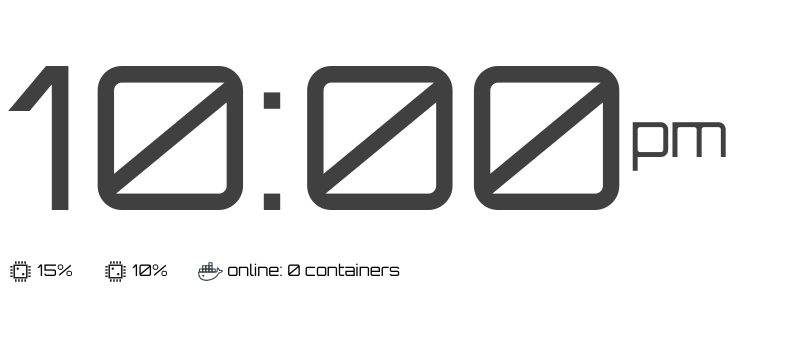
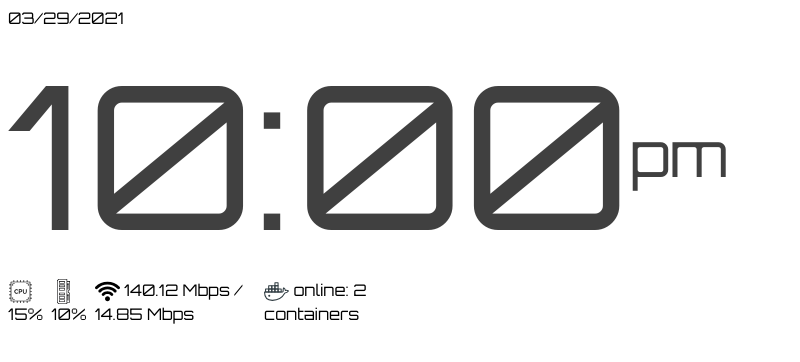
Before and after one commit to ivan-marquez/sysbox, an Electron app: page poc/view/index.html in a window 800 px wide. Drawn offline with Linux system fonts and the light colour scheme.

Commit message:
POC: icons for RAM and WiFi

```diff
--- a/poc/view/index.html
+++ b/poc/view/index.html
@@ -14,6 +14,7 @@
   </head>
   <body>
     <div class="container">
+      <div class="date">03/29/2021</div>
       <div class="clock">
         <div class="time">10:00</div>
         <div class="meridiem">pm</div>
@@ -24,7 +25,7 @@
             style="vertical-align: middle"
             width="25"
             height="25"
-            src="processor.svg"
+            src="cpu-tower.svg"
             alt=""
           />
           15%
@@ -34,10 +35,20 @@
             style="vertical-align: middle"
             width="25"
             height="25"
-            src="processor.svg"
+            src="ram.svg"
             alt=""
           />
           10%
+        </div>
+        <div class="memory">
+          <img
+            style="vertical-align: middle"
+            width="25"
+            height="25"
+            src="wifi.svg"
+            alt=""
+          />
+          140.12 Mbps / 14.85 Mbps
         </div>
         <div class="docker">
           <img
@@ -47,7 +58,7 @@
             src="docker.svg"
             alt=""
           />
-          online: 0 containers
+          online: 2 containers
         </div>
       </div>
     </div>
```
Also changed, not shown: poc/view/cpu-tower.svg (added), poc/view/ram.svg (added), poc/view/wifi.svg (added).
